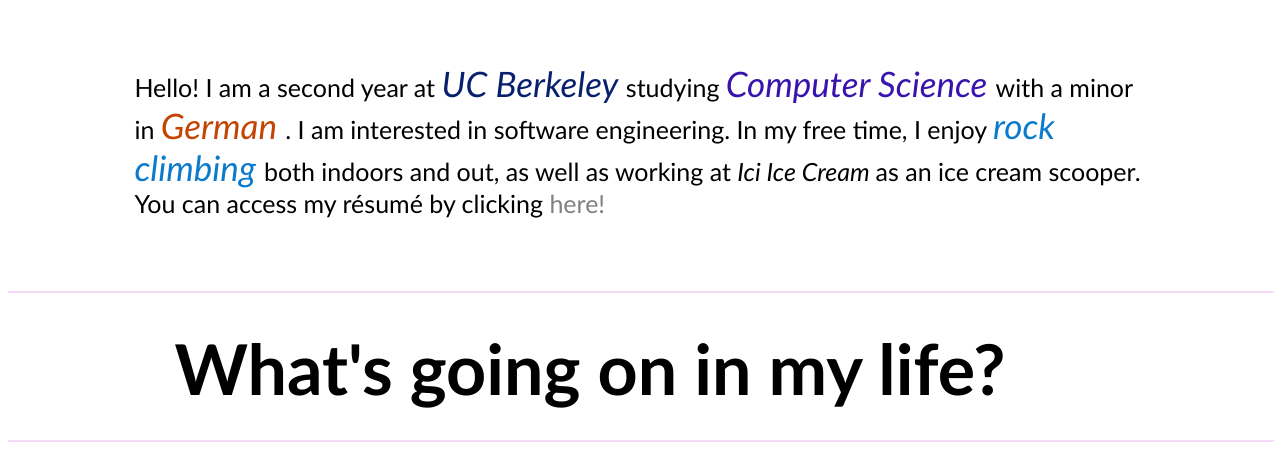
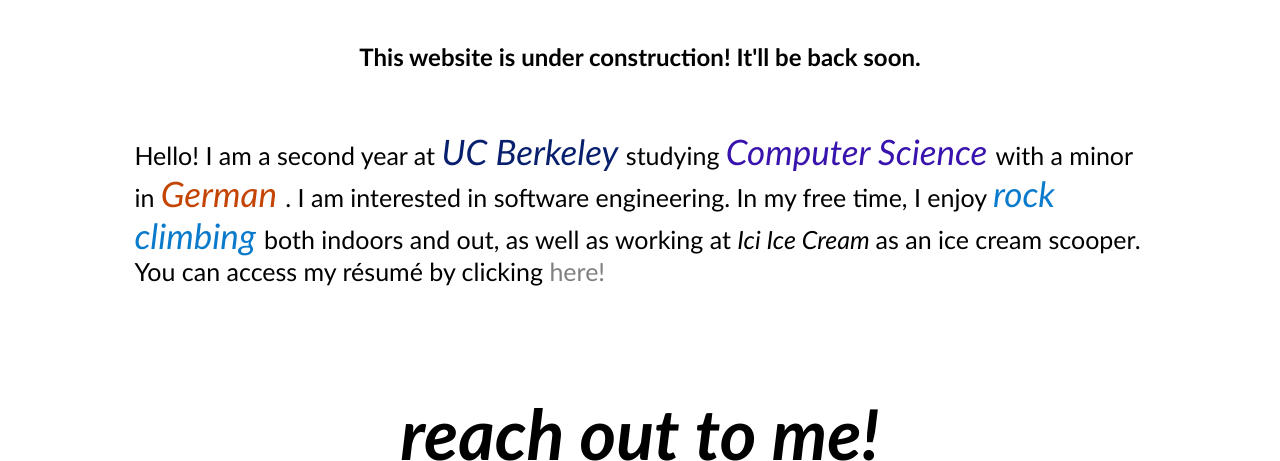
Before and after one commit to wclaralee/wclaralee, a plain HTML site: page index.html in a window 1280 px wide. Shown: the part 386-847 px from the top of the page. Drawn offline with Linux system fonts and the light colour scheme.

Commit message:
construction

```diff
--- a/index.html
+++ b/index.html
@@ -32,14 +32,17 @@
 
 				<section id="about">
 					<img src="img/new_hs.JPG" id="headshot" width="170px" alt="headshot"/>
-
+					<div id="under_const">
+						<h1>This website is under construction! It'll be back soon. </h1>
+					</div>
 					<div id = "ab-txt">
 						Hello! I am a second year at <em id="school"> UC Berkeley </em> studying <em id="major"> Computer Science </em> with a minor in <em id="german"> German </em>. I am interested in software engineering. In my free time, I enjoy <em id="rock-climb"> rock climbing </em> both indoors and out, as well as working at <i>Ici Ice Cream </i>as an ice cream scooper. You can access my r&eacute;sum&eacute; by clicking <a href="resume.pdf" id="resume" target="_blank">here!</a>
 
 					</div>
 
+
 				</section>
-				<HR width=100% color = #f4dcf7>
+				<!-- <HR width=100% color = #f4dcf7>
 				<section id="updates">
 					<h1 id="title">
 						What's going on in my life?
@@ -143,7 +146,7 @@
 
 			</div>
 			<HR width=100% color = #f4dcf7>
-			<section id="contact">
+			<section id="contact"> -->
 			<div id="contact-info">
 					<div id="main_contact"> reach out to me! </div>
 
```
Also changed, not shown: 2 other files.
